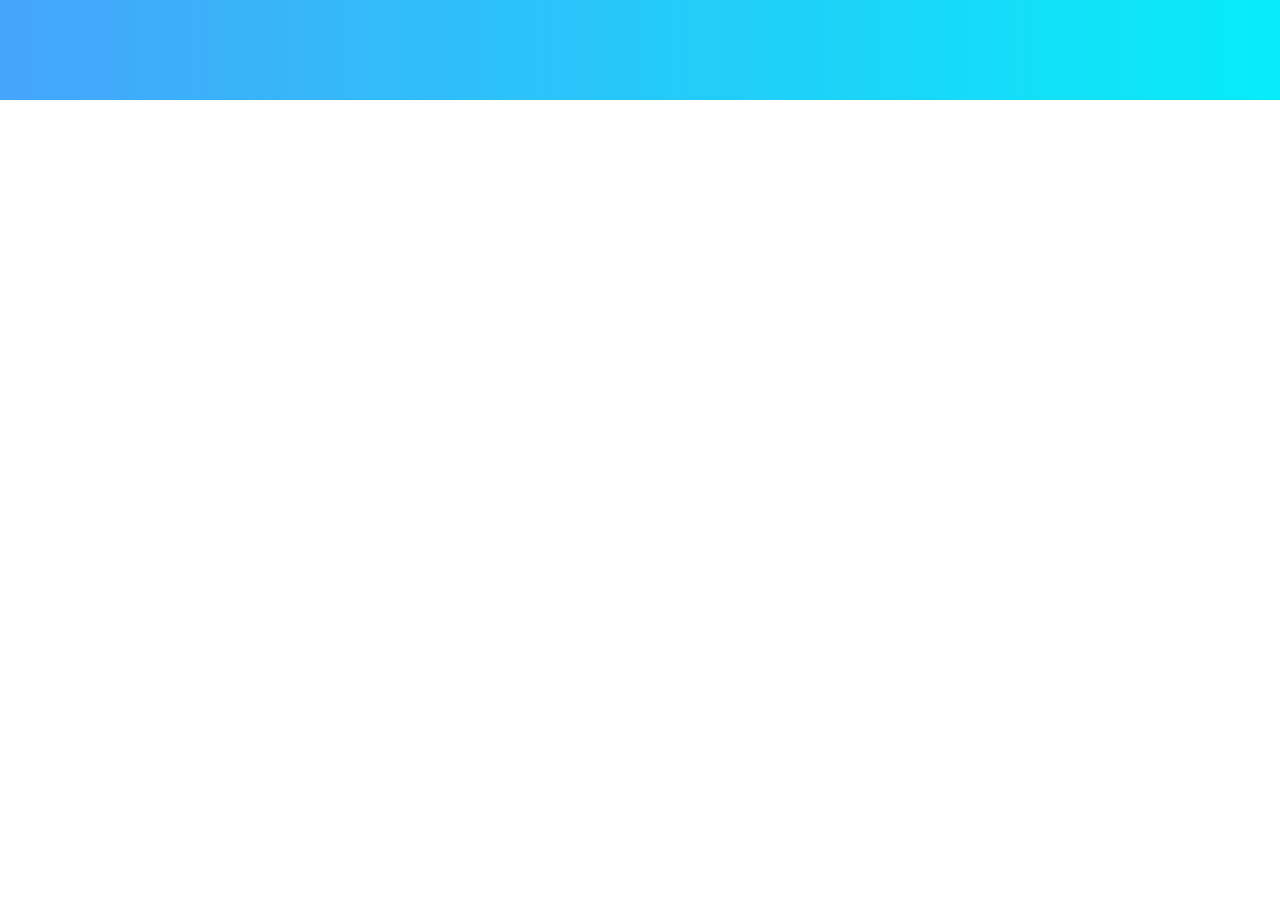
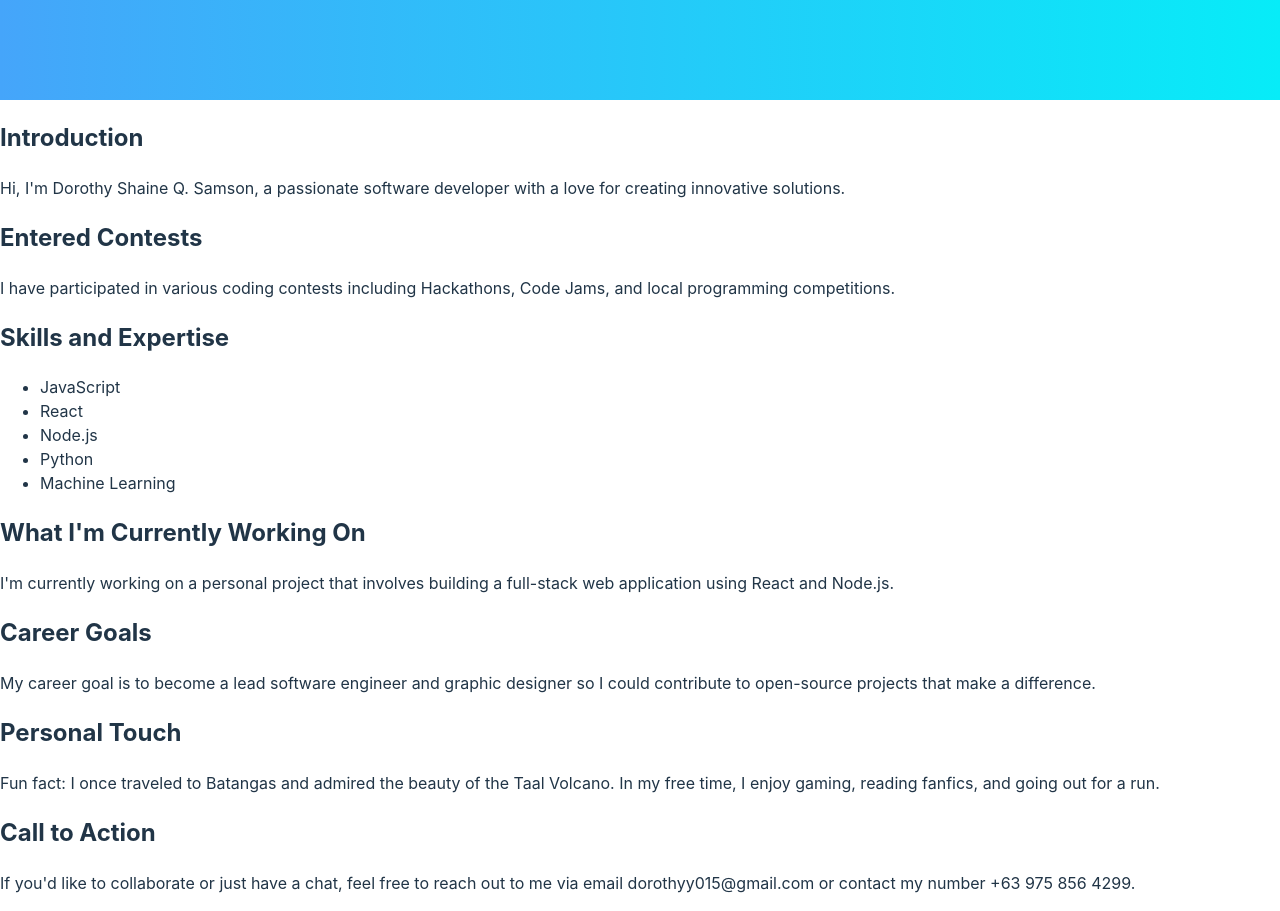
Before and after one commit to dorsushiii/Dorothy-s-Portfolio, a React (Vite) app: page / in a window 1280 px wide. Shown: the part 800-1711 px from the top of the page. Before the commit the page ends 900 px from the top, so only its background shows below. Built offline with nearby package versions, Linux system fonts and the light colour scheme.

Commit message:
added aboutme info

```diff
--- a/src/AboutMe.jsx
+++ b/src/AboutMe.jsx
@@ -31,7 +31,7 @@ const AboutMe = () => {
 
             <section className="career-goals">
                 <h2>Career Goals</h2>
-                <p>My career goal is to become a lead software engineer and graphic designer so i could contribute to open-source projects that make a difference.</p>
+                <p>My career goal is to become a lead software engineer and graphic designer so I could contribute to open-source projects that make a difference.</p>
             </section>
 
             <section className="personal-touch">
--- a/src/App.jsx
+++ b/src/App.jsx
@@ -1,11 +1,14 @@
-import Hero from "./Hero"; // Adjust the path if needed
+import React from 'react';
+import Hero from './Hero';
+import AboutMe from './AboutMe';
 
-function App() {
+const App = () => {
   return (
-    <>
+    <div>
       <Hero />
-    </>
+      <AboutMe />
+    </div>
   );
-}
+};
 
 export default App;
```
